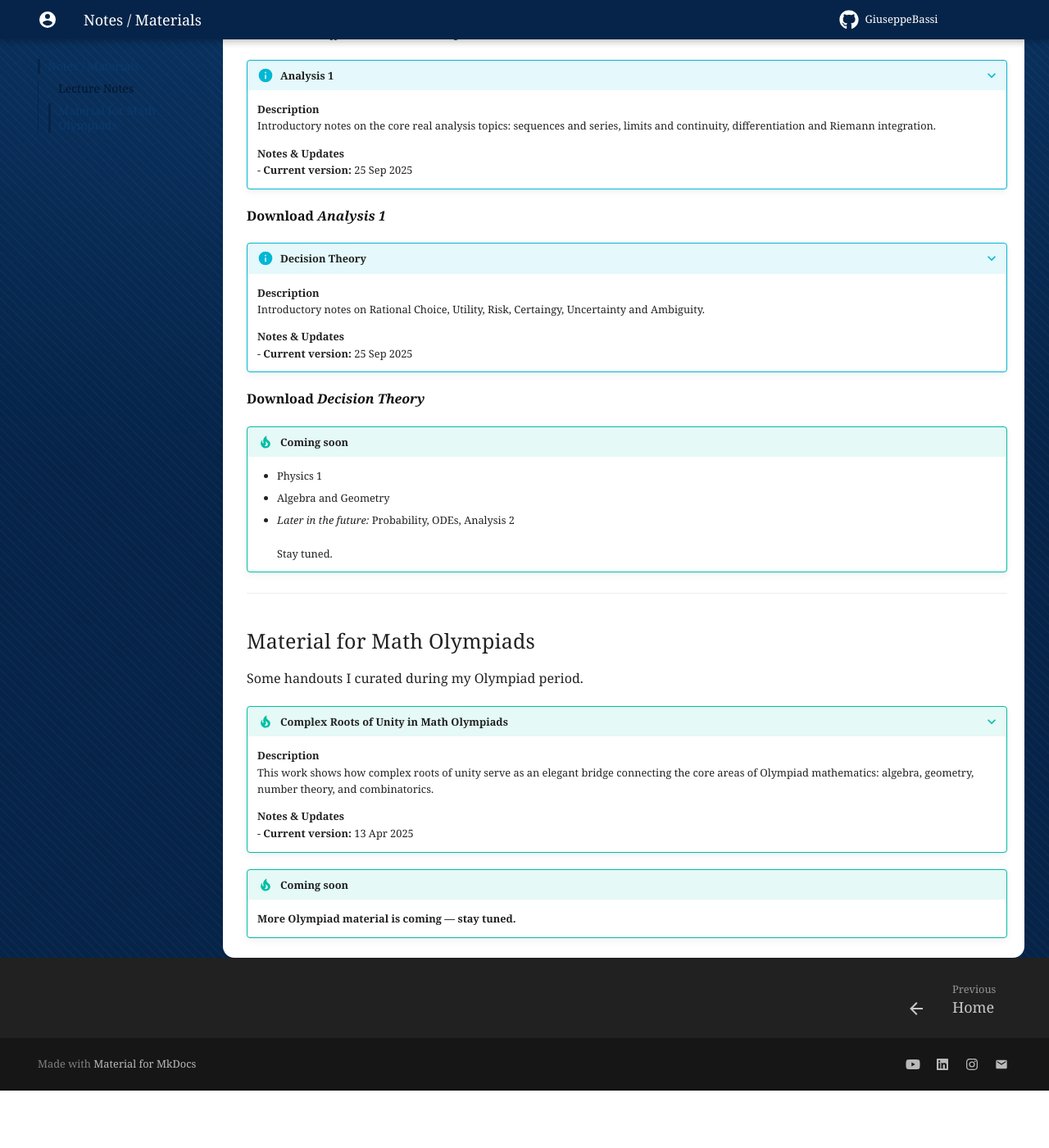
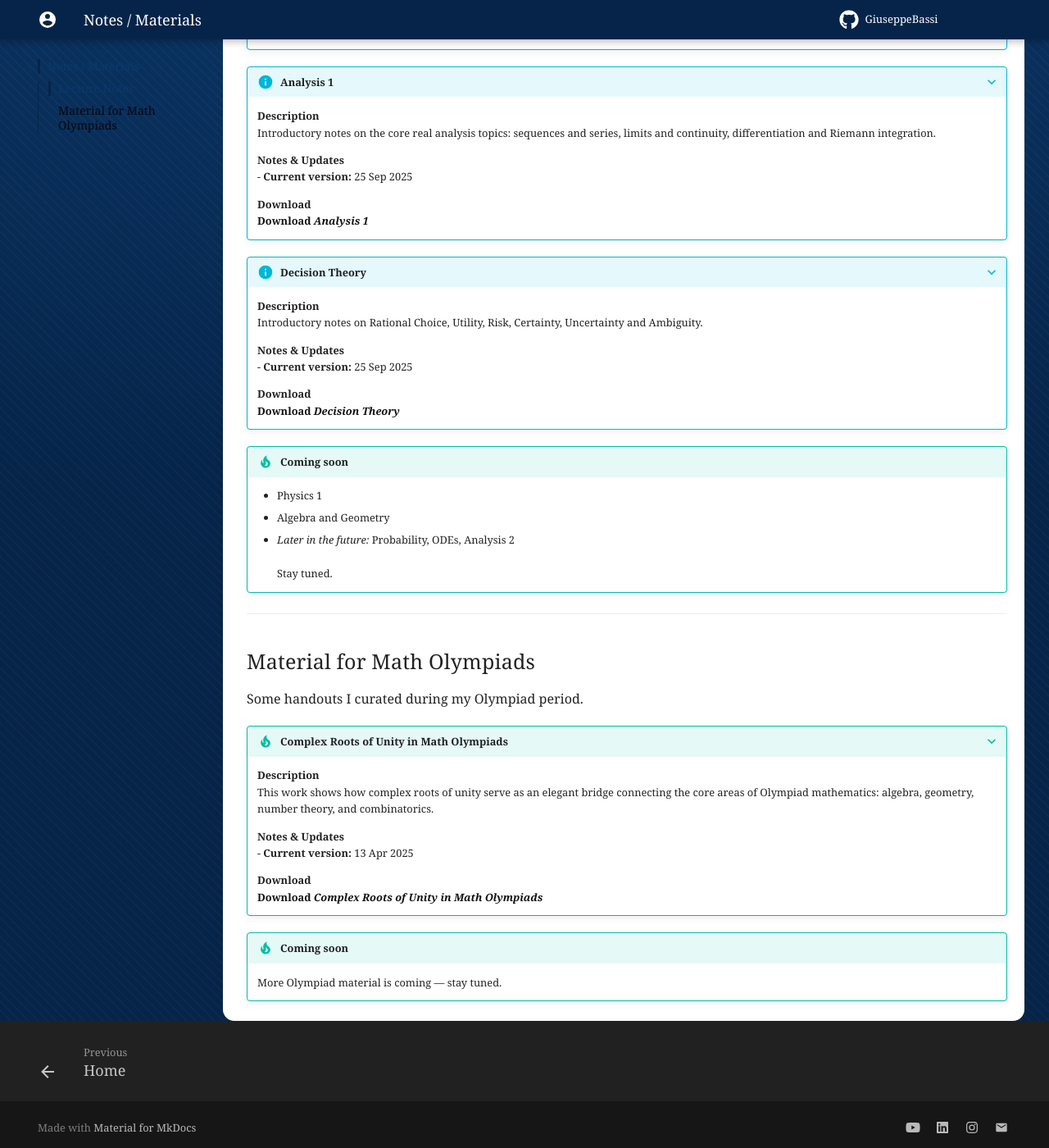
Before and after one commit to GiuseppeBassi/GiuseppeBassi.github.io, an MkDocs documentation site: the page built from docs/notes.md, in a window 1280 px wide and 1400 px high, scrolled down 480 px. Shown: the whole window at 82% size. Built offline with MkDocs 1.6.1 and Material for MkDocs 9.7.7, drawn with Linux system fonts in a browser that asks for light colours; before the commit the page ends 1810 px from its top, so only the background shows below that.

Commit message:
Update notes.md

```diff
--- a/docs/notes.md
+++ b/docs/notes.md
@@ -6,12 +6,13 @@ Personal lecture notes from the BSc in Mathematical & Computing Sciences for AI
 
 ???+ info "Differential Geometry"
     **Description**
-    Introductory notes on submanifolds in R^n. I added some extra material (e.g. Fenchel  Transform).
+    Introductory notes on submanifolds in R^n. I added some extra material (e.g. Fenchel Transform).
 
     **Notes & Updates**
     - **Current version:** 25 Sep 2025
 
-   <a class="download-link" href="../assets/DIFFERENTIAL_GEOMETRY.pdf" download>Download *Differential Geometry*</a>
+    **Download**
+    <a class="download-link" href="../assets/DIFFERENTIAL_GEOMETRY.pdf" download>Download *Differential Geometry*</a>
 
 ???+ info "Analysis 1"
     **Description**
@@ -20,16 +21,18 @@ Personal lecture notes from the BSc in Mathematical & Computing Sciences for AI
     **Notes & Updates**
     - **Current version:** 25 Sep 2025
 
-   <a class="download-link" href="../assets/ANALYSIS_1.pdf" download>Download *Analysis 1*</a>
+    **Download**
+    <a class="download-link" href="../assets/ANALYSIS_1.pdf" download>Download *Analysis 1*</a>
 
 ???+ info "Decision Theory"
     **Description**
-    Introductory notes on Rational Choice, Utility, Risk, Certaingy, Uncertainty and Ambiguity.
+    Introductory notes on Rational Choice, Utility, Risk, Certainty, Uncertainty and Ambiguity.
 
     **Notes & Updates**
     - **Current version:** 25 Sep 2025
 
-   <a class="download-link" href="../assets/DECISION_THEORY.pdf" download>Download *Decision Theory*</a>
+    **Download**
+    <a class="download-link" href="../assets/DECISION_THEORY.pdf" download>Download *Decision Theory*</a>
 
 !!! tip "Coming soon"
     - Physics 1
@@ -50,7 +53,8 @@ Some handouts I curated during my Olympiad period.
     **Notes & Updates**
     - **Current version:** 13 Apr 2025
 
-    <a class="download-link" href="../assets/COMPLEX_ROOTS_OF_UNITY_IN_MATH_OLYMPIADS.pdf" download>
+    **Download**
+    <a class="download-link" href="../assets/COMPLEX_ROOTS_OF_UNITY_IN_MATH_OLYMPIADS.pdf" download>Download *Complex Roots of Unity in Math Olympiads*</a>
 
 !!! tip "Coming soon"
     More Olympiad material is coming — stay tuned.
```
